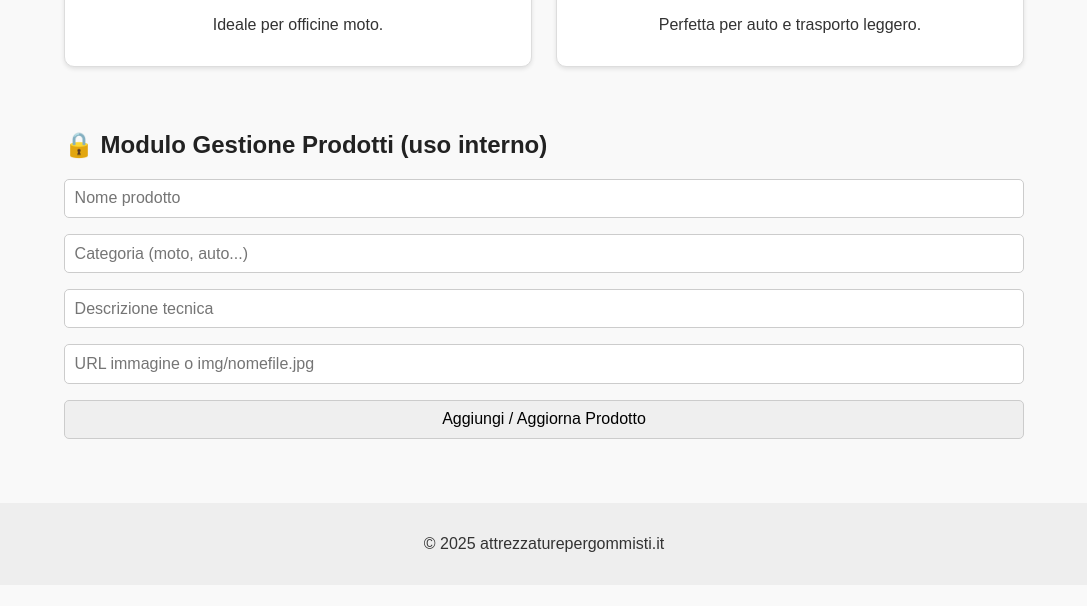
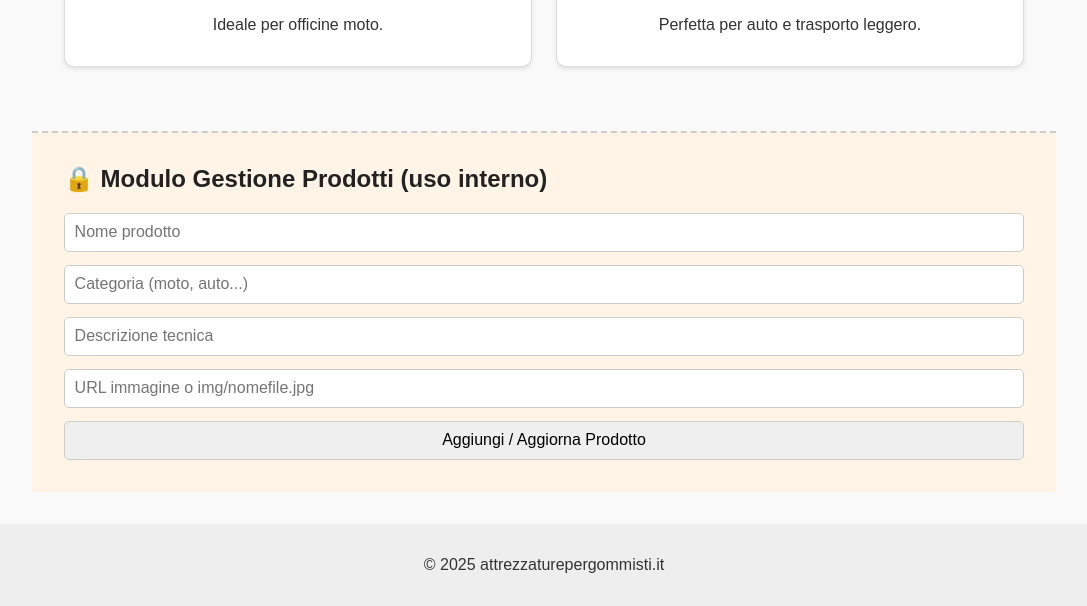
Before and after one commit to pezzaliapp/attrezzaturepergommisti, a plain HTML site: page index.html in a window 1280 px wide. Shown: the part 754-1360 px from the top of the page, without its empty margins (96-1183 px from the left). Before the commit the page ends 1339 px from the top, so only its background shows below. Drawn offline with Linux system fonts and the light colour scheme.

Commit message:
Update style.css

```diff
--- a/style.css
+++ b/style.css
@@ -59,3 +59,15 @@ footer {
   background: #eee;
   margin-top: 2rem;
 }
+#modulo-gestione {
+  background-color: #fff4e6;
+  padding: 2rem;
+  border-top: 2px dashed #ccc;
+  margin-top: 2rem;
+}
+
+#modulo-gestione form {
+  display: flex;
+  flex-direction: column;
+  gap: 0.8rem;
+}
```
